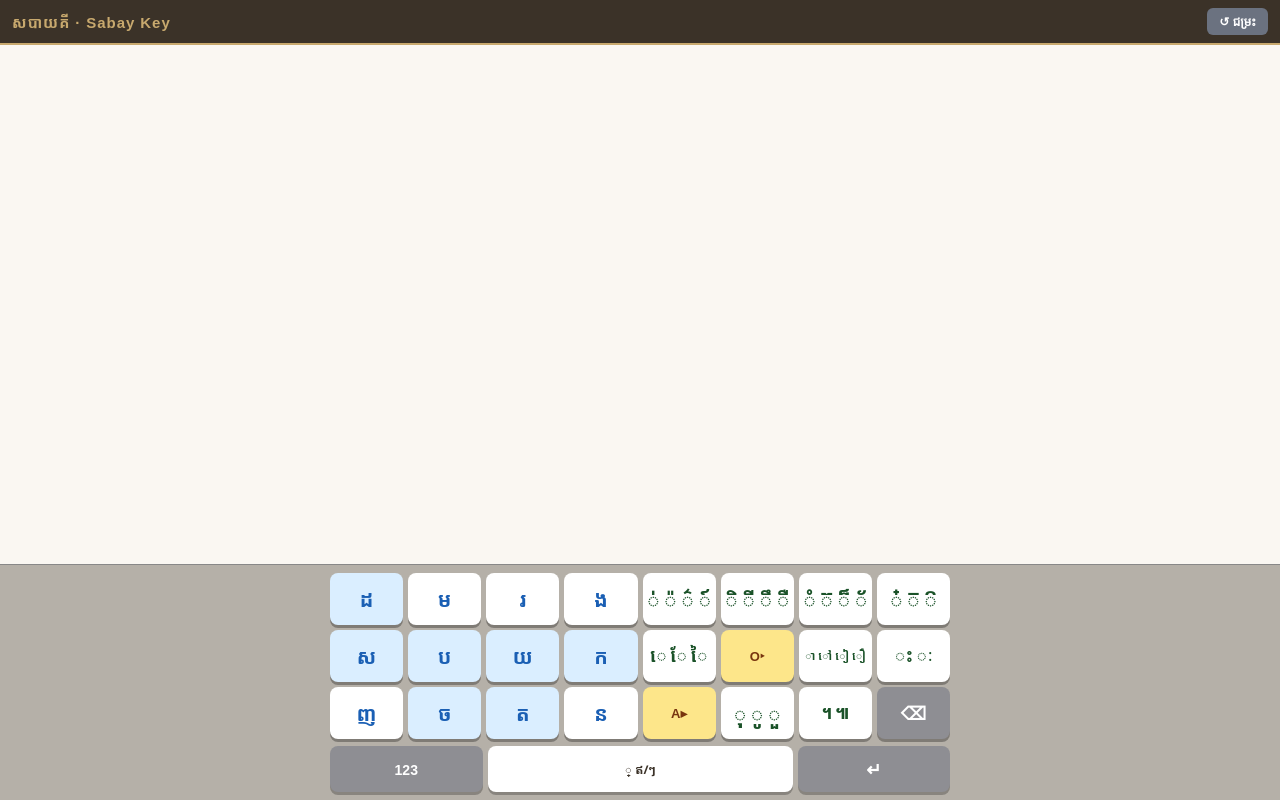
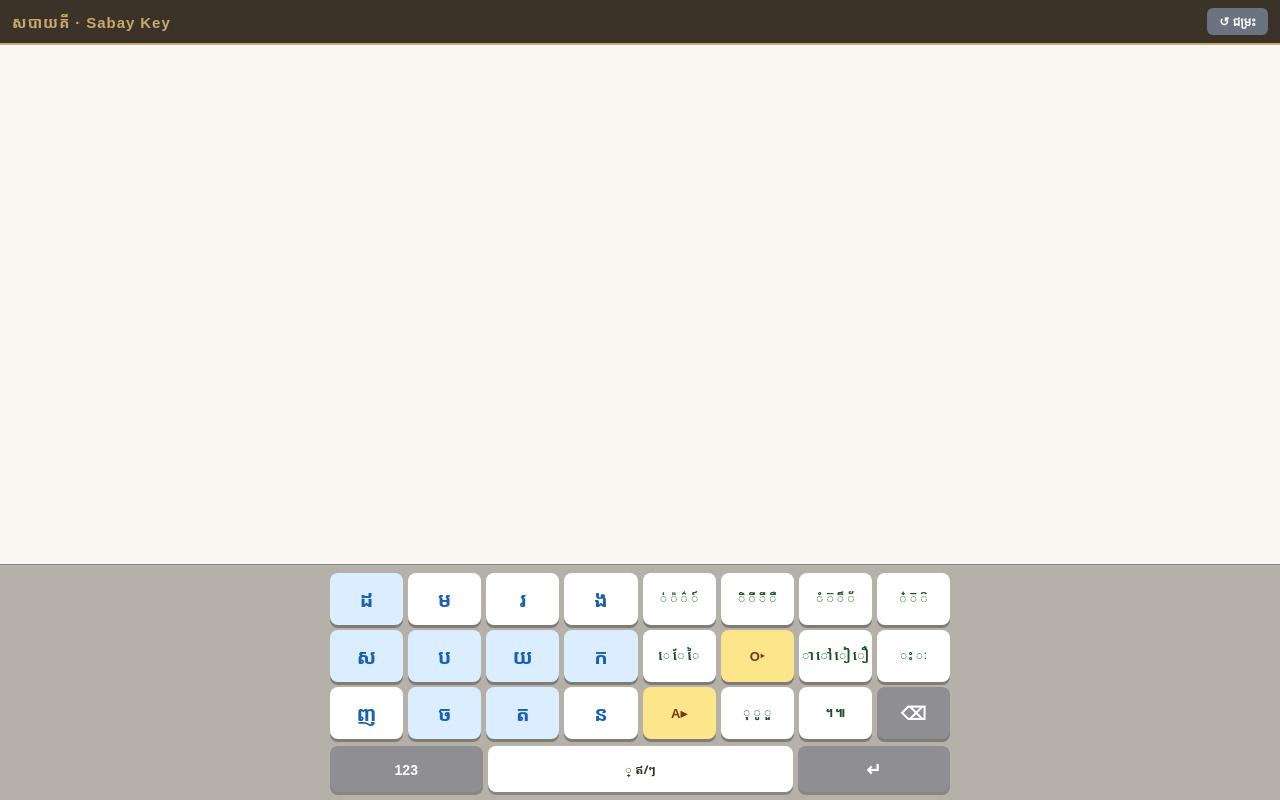
Before and after one commit to atakaya2026/sabay, a plain HTML site: page index.html in a window 1280 px wide. Drawn offline with Linux system fonts and the light colour scheme.

Commit message:
Add files via upload

```diff
--- a/index.html
+++ b/index.html
@@ -52,15 +52,13 @@
   .key-consonant.first-col { background: #daeeff; }
   .key-next { background: #fde68a; color: #78350f; font-size: 13px; font-weight: 900; }
   .key-onext { background: #fde68a; color: #78350f; font-size: 13px; font-weight: 900; }
-  .key-vowel { background: #ffffff; color: #1a5228; font-size: 20px; }
+  .key-vowel { background: #ffffff; color: #1a5228; font-size: 15px; }
   .key-func { background: #8e8e93; color: #fff; font-size: 18px; font-weight: 700; }
   .key-user { background: #d1d5db; color: #6b7280; font-size: 9px; }
-  .key-popup-char { background: #fff3e0; color: #7c4f00; font-size: 20px; }
+  .key-popup-char { background: #fff3e0; color: #7c4f00; font-size: 16px; }
 
-  .multi-label { display: flex; gap: 3px; flex-wrap: wrap; justify-content: center; line-height: 1.2; }
-  .multi-label span { font-size: 18px; }
-  .multi-label.compact span { font-size: 11px; }
-  .multi-label.large span { font-size: 22px; }
+  .multi-label { display: flex; gap: 2px; font-size: 13px; flex-wrap: wrap; justify-content: center; line-height: 1.2; }
+  .multi-label span { font-size: 13px; }
   .key-vowel.large { font-size: 24px; }
 
   .bottom-bar { grid-column: span 8; display: grid; grid-template-columns: 2fr 4fr 2fr; gap: 5px; margin-top: 2px; }
@@ -397,13 +395,8 @@ function makeKey(cls, content, onClick) {
 }
 
 function makeVowelKey(cls, chars, keyId, handler) {
-  // 위/아래 부호키: 1행 전체(r0c0~r0c3), 3행 2열(r2c1)
-  const isLarge = keyId.startsWith('r0') || keyId === 'r2c1';
-  // 4개 이상 멀티라벨: compact
-  const isCompact = chars.length >= 4;
-
   const d = document.createElement('div');
-  d.className = 'key ' + cls + (isLarge ? ' large' : '');
+  d.className = 'key ' + cls;
 
   function renderChar(c) {
     const cp = c.codePointAt(0);
@@ -415,7 +408,7 @@ function makeVowelKey(cls, chars, keyId, handler) {
     d.innerHTML = renderChar(chars[0]);
   } else {
     const ml = document.createElement('div');
-    ml.className = 'multi-label' + (isCompact ? ' compact' : '') + (isLarge ? ' large' : '');
+    ml.className = 'multi-label';
     chars.forEach(c => {
       const s = document.createElement('span');
       s.innerHTML = renderChar(c);
```
